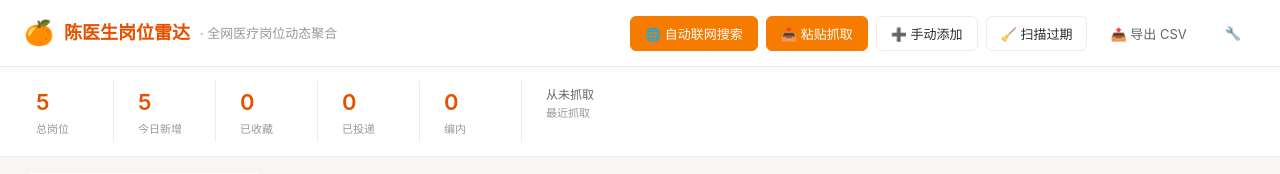
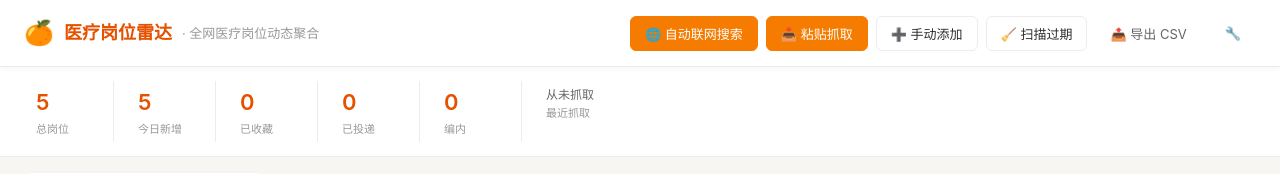
Before and after one commit to chenyuan333/chen-job-radar, a Flask app: page / in a window 1280 px wide. Shown: the top 174 px of the page. Run offline with Flask 3, Linux system fonts and the light colour scheme; data comes from the database, SQL or seed files in the repository.

Commit message:
rename: 陈医生岗位雷达 -> 医疗岗位雷达

```diff
--- a/app.py
+++ b/app.py
@@ -186,7 +186,7 @@ def api_crawl_deadlinks():
 def api_health():
     return jsonify({
         "ok": True,
-        "service": "陈医生岗位雷达",
+        "service": "医疗岗位雷达",
         "version": "1.0",
         "tavily_configured": bool(os.environ.get("TAVILY_API_KEY")),
         "scheduler_enabled": os.environ.get("ENABLE_SCHEDULER") == "1",
@@ -264,7 +264,7 @@ if __name__ == "__main__":
     host = os.environ.get("HOST", "127.0.0.1")
     print(f"""
 ╔════════════════════════════════════════════════════════╗
-║      🍊 陈医生岗位雷达小程序 - 启动成功                ║
+║      🍊 医疗岗位雷达 - 启动成功                      ║
 ╠════════════════════════════════════════════════════════╣
 ║  访问地址：http://{host}:{port:<39} ║
 ║  数据库：{database.DB_PATH:<40} ║
--- a/static/js/app.js
+++ b/static/js/app.js
@@ -1,4 +1,4 @@
-// ===== 陈医生岗位雷达 - 前端交互 =====
+// ===== 医疗岗位雷达 - 前端交互 =====
 const API = {
   jobs: '/api/jobs',
   jobsAdd: '/api/jobs',
--- a/templates/index.html
+++ b/templates/index.html
@@ -3,7 +3,7 @@
 <head>
   <meta charset="UTF-8" />
   <meta name="viewport" content="width=device-width, initial-scale=1.0" />
-  <title>🍊 陈医生岗位雷达</title>
+  <title>🍊 医疗岗位雷达</title>
   <link rel="stylesheet" href="/static/css/style.css" />
 </head>
 <body>
@@ -11,7 +11,7 @@
   <header class="topbar">
     <div class="brand">
       <span class="logo">🍊</span>
-      <h1>陈医生岗位雷达</h1>
+      <h1>医疗岗位雷达</h1>
       <span class="subtitle">·  全网医疗岗位动态聚合</span>
     </div>
     <div class="actions">
```
Also changed, not shown: README.md, 2 other files.
